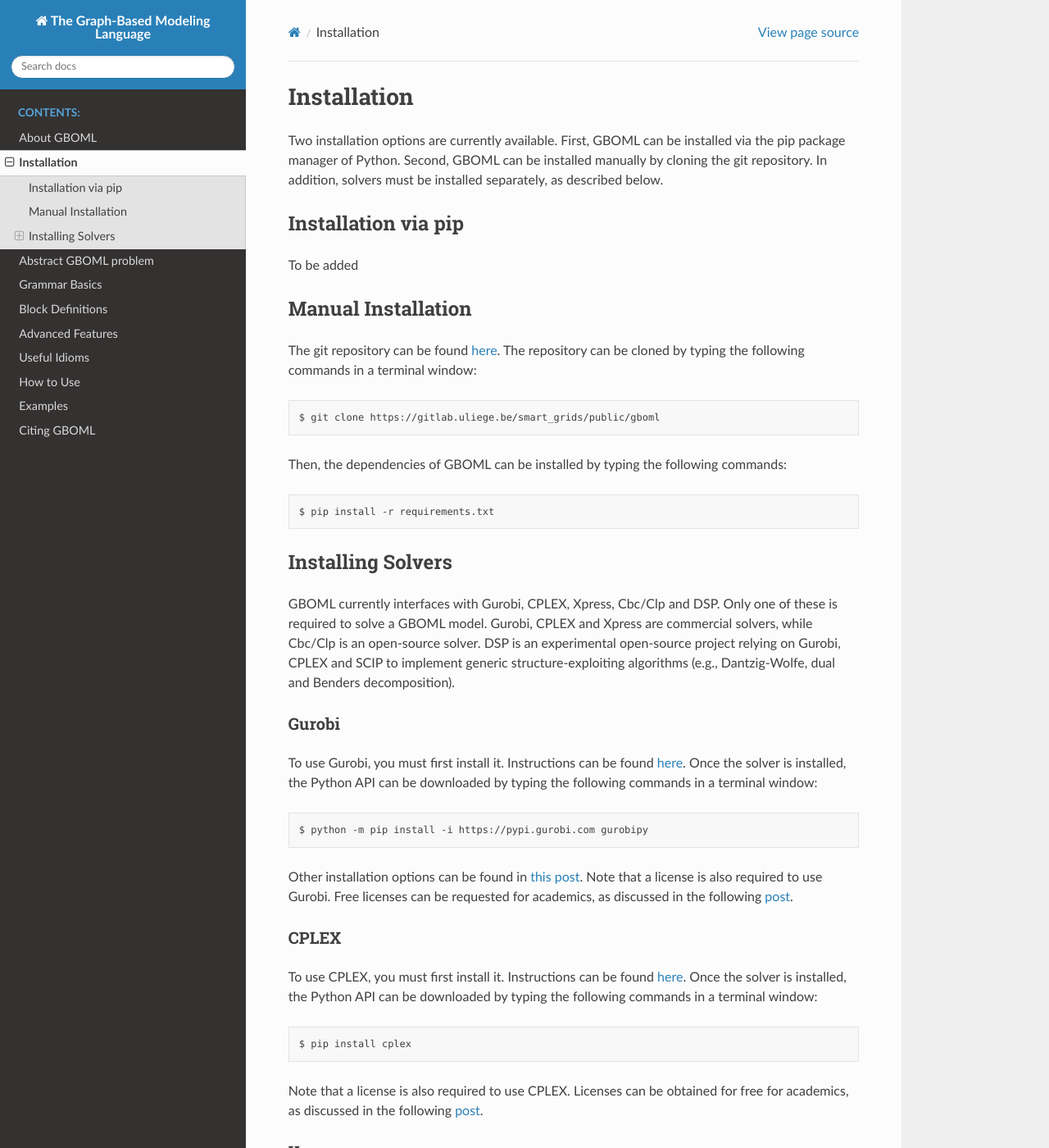
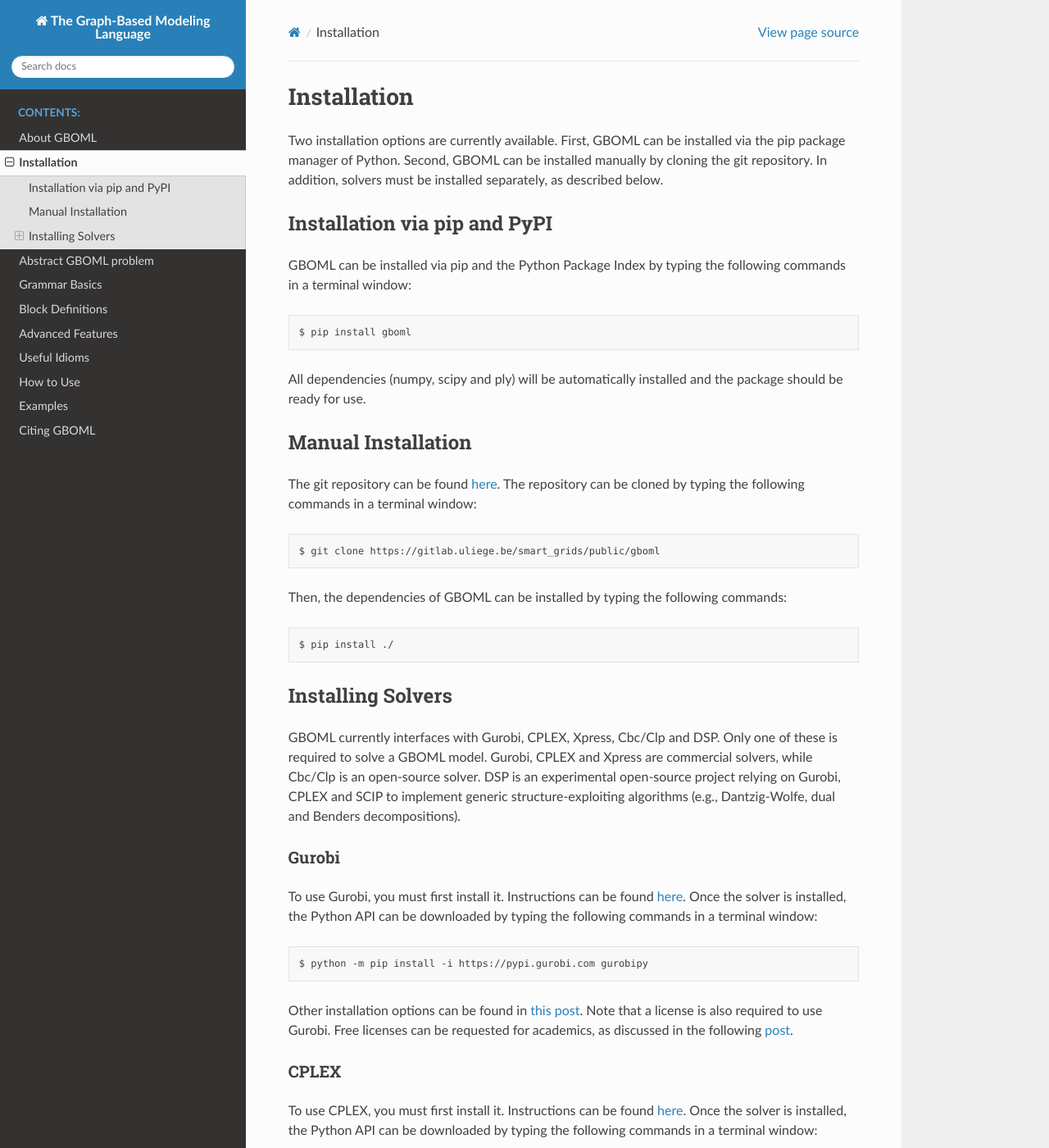
Before and after one commit to MathiasPBerger/gboml-docs-test, a Sphinx documentation site: the page built from docs/source/installation.rst, in a window 1280 px wide and 1400 px high. Shown: the whole window at 82% size. Built offline with Sphinx 7.4.7 and the Read the Docs theme 2.0.0, drawn with Linux system fonts in a browser that asks for light colours.

Commit message:
Updated installation instructions for pip, corrected indentation of DSP DW.

```diff
--- a/docs/source/commandline_interface.rst
+++ b/docs/source/commandline_interface.rst
@@ -60,11 +60,11 @@
 
    --clp
 
- * *DSP Dantzig-Wolfe*: the DSP implementation (experimental) of the Dantzig-Wolfe algorithm can be invoked with:
+* *DSP Dantzig-Wolfe*: the DSP implementation (experimental) of the Dantzig-Wolfe algorithm can be invoked with:
 
- .. code-block:: bash
+.. code-block:: bash
 
-    --dsp_dw
+  --dsp_dw
 
 * *DSP Extensive form*: the DSP Extensive Form (i.e., flattened model) algorithm can be used with:
 
--- a/docs/source/installation.rst
+++ b/docs/source/installation.rst
@@ -4,10 +4,16 @@
 Two installation options are currently available. First, GBOML can be installed via the pip package manager of Python. Second, GBOML can be installed manually by cloning the git repository.
 In addition, solvers must be installed separately, as described below.
 
-Installation via pip
---------------------
+Installation via pip and PyPI
+-----------------------------
 
-To be added
+GBOML can be installed via pip and the Python Package Index by typing the following commands in a terminal window:
+
+::
+
+	$ pip install gboml
+
+All dependencies (numpy, scipy and ply) will be automatically installed and the package should be ready for use.
 
 Manual Installation
 -------------------
@@ -22,12 +28,12 @@
 
 ::
 
-	$ pip install -r requirements.txt
+	$ pip install ./
 
 Installing Solvers
 ------------------
 
-GBOML currently interfaces with Gurobi, CPLEX, Xpress, Cbc/Clp and DSP. Only one of these is required to solve a GBOML model. Gurobi, CPLEX and Xpress are commercial solvers, while Cbc/Clp is an open-source solver. DSP is an experimental open-source project relying on Gurobi, CPLEX and SCIP to implement generic structure-exploiting algorithms (e.g., Dantzig-Wolfe, dual and Benders decomposition).
+GBOML currently interfaces with Gurobi, CPLEX, Xpress, Cbc/Clp and DSP. Only one of these is required to solve a GBOML model. Gurobi, CPLEX and Xpress are commercial solvers, while Cbc/Clp is an open-source solver. DSP is an experimental open-source project relying on Gurobi, CPLEX and SCIP to implement generic structure-exploiting algorithms (e.g., Dantzig-Wolfe, dual and Benders decompositions).
 
 Gurobi
 ~~~~~~
```
